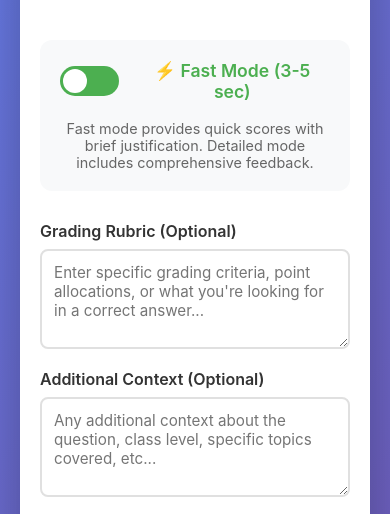
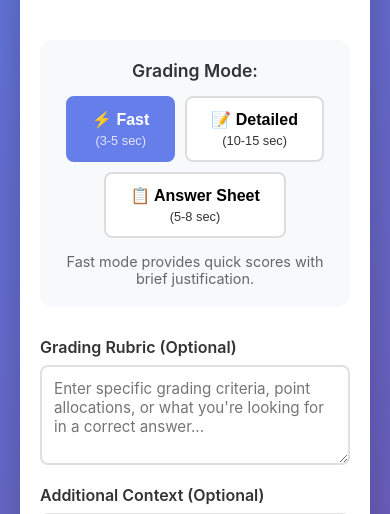
Before and after one commit to gabevillegas628/Maxwell, a Flask app: page / in a window 390 px wide. Shown: the part 183-697 px from the top of the page. Run offline with Flask 3, Linux system fonts and the light colour scheme; some libraries are stand-ins or nearby versions.

Commit message:
Add Answer Sheet Comparison Mode for direct answer matching
Added a third grading mode optimized for comparing numbered answer sheets:

- Backend: New 'answer_sheet' mode with specialized prompt
  - Requires reference image
  - Compares answers directly without methodology analysis
  - Returns count of correct/incorrect with detailed list
  - Faster processing (~400 tokens)

- Frontend: Replaced checkbox toggle with 3-button mode selector
  - Fast Mode (existing concise mode)
  - Detailed Mode (existing verbose mode)
  - Answer Sheet Mode (NEW)
  - Dynamic mode descriptions

- UI Updates:
  - Button-based mode selector with hover effects
  - Color-coded mode badges (green/purple/orange)
  - Improved mobile responsiveness

This mode is ideal for grading multiple choice or short answer exams where you have a reference answer sheet and student answer sheet with matching numbered questions.

🤖 Generated with [Claude Code](https://claude.com/claude-code)

Co-Authored-By: Claude <noreply@anthropic.com>

```diff
--- a/app.py
+++ b/app.py
@@ -22,7 +22,7 @@ def grade():
         context = data.get('context', '')
         reference_image = data.get('referenceImage', '')
         student_image = data.get('studentImage', '')
-        verbose_mode = data.get('verboseMode', False)
+        grading_mode = data.get('gradingMode', 'fast')  # 'fast', 'detailed', or 'answer_sheet'
 
         if not student_image:
             return jsonify({'error': 'Student answer image is required'}), 400
@@ -34,7 +34,37 @@ def grade():
             student_image = student_image.split(',')[1]
 
         # Build the prompt based on mode
-        if verbose_mode:
+        if grading_mode == 'answer_sheet':
+            # Answer Sheet Comparison Mode - requires reference image
+            if not reference_image:
+                return jsonify({'error': 'Answer sheet mode requires a reference answer image'}), 400
+
+            prompt = f"""Compare these two answer sheets.
+
+REFERENCE IMAGE: Shows the CORRECT ANSWERS
+STUDENT IMAGE: Shows the STUDENT'S ANSWERS to grade
+
+{f"CONTEXT: {context}" if context else ""}
+{f"GRADING NOTES: {rubric}" if rubric else ""}
+
+INSTRUCTIONS:
+1. Compare each numbered/labeled answer directly between the two sheets
+2. Count total correct vs incorrect answers
+3. List ONLY the incorrect answers with question number, student's answer, and correct answer
+4. Convert to a score out of 10
+
+FORMAT:
+Score: X/Y correct (Z/10)
+Incorrect Answers:
+- Q#: Student put "[answer]" | Correct: "[answer]"
+- Q#: Student put "[answer]" | Correct: "[answer]"
+[etc.]
+
+If all answers are correct, just say "All answers correct! 10/10"
+
+Be precise with question numbers and answers. Ignore handwriting quality."""
+            max_tokens = 400
+        elif grading_mode == 'detailed':
             if reference_image:
                 image_instruction = """The first image shows the REFERENCE ANSWER (the correct solution).
 The second image shows the STUDENT'S ANSWER (the response to grade).
@@ -198,7 +228,7 @@ Be strict and consistent."""
 
         return jsonify({
             'feedback': feedback,
-            'mode': 'verbose' if verbose_mode else 'concise'
+            'mode': grading_mode
         })
 
     except Exception as e:
--- a/static/script.js
+++ b/static/script.js
@@ -1,5 +1,6 @@
 let referenceImage = null;
 let studentImage = null;
+let currentGradingMode = 'fast'; // 'fast', 'detailed', or 'answer_sheet'
 
 // Camera streams
 let referenceStream = null;
@@ -16,8 +17,8 @@ const gradeButton = document.getElementById('gradeButton');
 const resultsDiv = document.getElementById('results');
 const feedbackDiv = document.getElementById('feedback');
 const loadingDiv = document.getElementById('loading');
-const verboseModeToggle = document.getElementById('verboseMode');
 const modeBadge = document.getElementById('modeBadge');
+const modeDescription = document.getElementById('modeDescription');
 
 // Camera elements
 const referenceCamera = document.getElementById('referenceCamera');
@@ -30,6 +31,28 @@ const referenceCaptureBtn = document.getElementById('referenceCaptureBtn');
 const studentCaptureBtn = document.getElementById('studentCaptureBtn');
 const referenceFlipBtn = document.getElementById('referenceFlipBtn');
 const studentFlipBtn = document.getElementById('studentFlipBtn');
+
+// Grading mode button handlers
+document.querySelectorAll('.grading-mode-btn').forEach(btn => {
+    btn.addEventListener('click', function() {
+        // Remove active class from all buttons
+        document.querySelectorAll('.grading-mode-btn').forEach(b => b.classList.remove('active'));
+
+        // Add active class to clicked button
+        this.classList.add('active');
+
+        // Update current mode
+        currentGradingMode = this.dataset.mode;
+
+        // Update description
+        const descriptions = {
+            'fast': 'Fast mode provides quick scores with brief justification.',
+            'detailed': 'Detailed mode includes comprehensive feedback with methodology analysis.',
+            'answer_sheet': 'Answer sheet mode compares numbered answers directly and lists incorrect responses. Requires reference image.'
+        };
+        modeDescription.textContent = descriptions[currentGradingMode];
+    });
+});
 
 // Image compression function
 async function compressImage(base64Image, maxWidth = 1920, quality = 0.8) {
@@ -164,7 +187,6 @@ function updateGradeButton() {
 gradeButton.addEventListener('click', async () => {
     const rubric = document.getElementById('rubric').value;
     const context = document.getElementById('context').value;
-    const verboseMode = verboseModeToggle.checked;
 
     // Show loading
     loadingDiv.style.display = 'block';
@@ -182,7 +204,7 @@ gradeButton.addEventListener('click', async () => {
                 context: context,
                 referenceImage: referenceImage,
                 studentImage: studentImage,
-                verboseMode: verboseMode
+                gradingMode: currentGradingMode
             })
         });
 
@@ -190,13 +212,15 @@ gradeButton.addEventListener('click', async () => {
 
         if (response.ok) {
             // Update mode badge
-            if (data.mode === 'verbose') {
-                modeBadge.textContent = '📝 Detailed Mode';
-                modeBadge.className = 'mode-badge verbose';
-            } else {
-                modeBadge.textContent = '⚡ Fast Mode';
-                modeBadge.className = 'mode-badge concise';
-            }
+            const modeBadges = {
+                'fast': { text: '⚡ Fast Mode', class: 'mode-badge fast' },
+                'detailed': { text: '📝 Detailed Mode', class: 'mode-badge detailed' },
+                'answer_sheet': { text: '📋 Answer Sheet Mode', class: 'mode-badge answer-sheet' }
+            };
+
+            const badge = modeBadges[data.mode] || modeBadges['fast'];
+            modeBadge.textContent = badge.text;
+            modeBadge.className = badge.class;
 
             feedbackDiv.textContent = data.feedback;
             resultsDiv.style.display = 'block';
--- a/static/styles.css
+++ b/static/styles.css
@@ -45,70 +45,51 @@ h1 {
     text-align: center;
 }
 
-.toggle-label {
-    display: inline-flex;
-    align-items: center;
-    gap: 15px;
-    cursor: pointer;
-    position: relative;
+.mode-label {
+    font-size: 1.1em;
+    font-weight: 600;
+    color: #333;
+    margin-bottom: 15px;
 }
 
-.toggle-label input[type="checkbox"] {
-    position: absolute;
-    opacity: 0;
-    width: 0;
-    height: 0;
+.mode-buttons {
+    display: flex;
+    gap: 10px;
+    justify-content: center;
+    flex-wrap: wrap;
+    margin-bottom: 15px;
 }
 
-.toggle-slider {
-    width: 60px;
-    height: 30px;
-    background: #4CAF50;
-    border-radius: 15px;
-    position: relative;
-    transition: background 0.3s;
+.grading-mode-btn {
+    padding: 12px 24px;
+    border: 2px solid #ddd;
+    background: white;
+    border-radius: 8px;
+    cursor: pointer;
+    font-size: 1em;
+    font-weight: 600;
+    transition: all 0.3s;
+    display: flex;
+    flex-direction: column;
+    align-items: center;
+    gap: 4px;
 }
 
-.toggle-slider::before {
-    content: '';
-    position: absolute;
-    width: 24px;
-    height: 24px;
-    background: white;
-    border-radius: 50%;
-    top: 3px;
-    left: 3px;
-    transition: transform 0.3s;
+.grading-mode-btn:hover {
+    border-color: #667eea;
+    transform: translateY(-2px);
 }
 
-.toggle-label input:checked + .toggle-slider {
+.grading-mode-btn.active {
     background: #667eea;
+    color: white;
+    border-color: #667eea;
 }
 
-.toggle-label input:checked + .toggle-slider::before {
-    transform: translateX(30px);
-}
-
-.toggle-text {
-    font-size: 1.1em;
-    font-weight: 600;
-}
-
-.mode-concise {
-    color: #4CAF50;
-}
-
-.mode-verbose {
-    color: #667eea;
-    display: none;
-}
-
-.toggle-label input:checked ~ .toggle-text .mode-concise {
-    display: none;
-}
-
-.toggle-label input:checked ~ .toggle-text .mode-verbose {
-    display: inline;
+.grading-mode-btn .mode-time {
+    font-size: 0.8em;
+    font-weight: normal;
+    opacity: 0.8;
 }
 
 .mode-description {
@@ -275,13 +256,18 @@ textarea:focus {
     margin-bottom: 15px;
 }
 
-.mode-badge.concise {
+.mode-badge.fast {
     background: #4CAF50;
     color: white;
 }
 
-.mode-badge.verbose {
+.mode-badge.detailed {
     background: #667eea;
+    color: white;
+}
+
+.mode-badge.answer-sheet {
+    background: #ff9800;
     color: white;
 }
 
--- a/templates/index.html
+++ b/templates/index.html
@@ -14,15 +14,22 @@
         </header>
 
         <div class="mode-toggle">
-            <label class="toggle-label">
-                <input type="checkbox" id="verboseMode">
-                <span class="toggle-slider"></span>
-                <span class="toggle-text">
-                    <span class="mode-concise">⚡ Fast Mode (3-5 sec)</span>
-                    <span class="mode-verbose">📝 Detailed Mode (10-15 sec)</span>
-                </span>
-            </label>
-            <p class="mode-description">Fast mode provides quick scores with brief justification. Detailed mode includes comprehensive feedback.</p>
+            <p class="mode-label">Grading Mode:</p>
+            <div class="mode-buttons">
+                <button class="grading-mode-btn active" data-mode="fast">
+                    ⚡ Fast
+                    <span class="mode-time">(3-5 sec)</span>
+                </button>
+                <button class="grading-mode-btn" data-mode="detailed">
+                    📝 Detailed
+                    <span class="mode-time">(10-15 sec)</span>
+                </button>
+                <button class="grading-mode-btn" data-mode="answer_sheet">
+                    📋 Answer Sheet
+                    <span class="mode-time">(5-8 sec)</span>
+                </button>
+            </div>
+            <p class="mode-description" id="modeDescription">Fast mode provides quick scores with brief justification.</p>
         </div>
 
         <div class="input-section">
```
